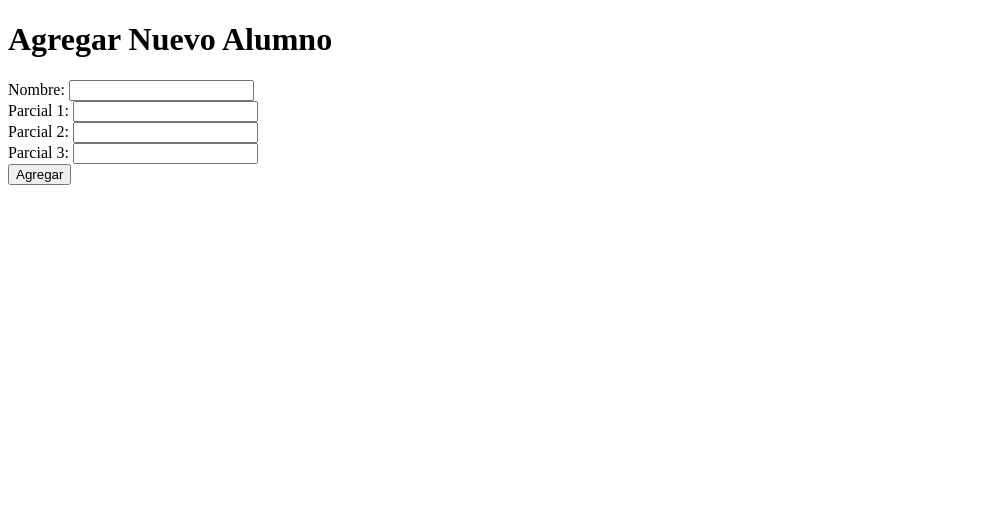
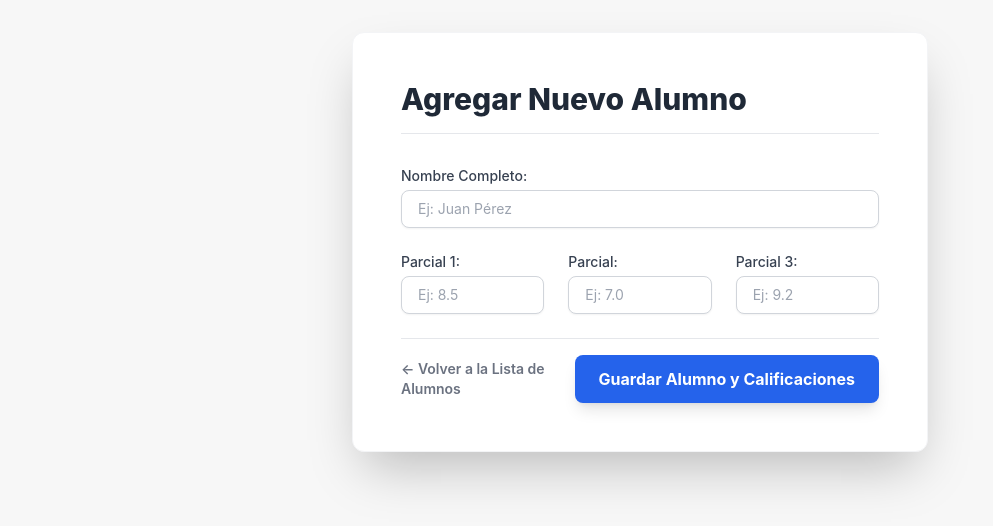
Before and after one commit to AlexMayoral221/Gestion-Alumnos-Calificaciones-PHP, a PHP site: page /agregar_alumno.php in a window 1280 px wide. Shown: the top 526 px of the page, without its empty margins (0-993 px from the left). Run offline with PHP 8.4, Linux system fonts and the light colour scheme; some libraries are stand-ins or nearby versions.

Commit message:
Update agregar_alumno.php

```diff
--- a/agregar_alumno.php
+++ b/agregar_alumno.php
@@ -1,27 +1,7 @@
-<!DOCTYPE html>
-<html>
-<head>
-    <title>Agregar Alumno</title>
-</head>
-<body>
-    <h1>Agregar Nuevo Alumno</h1>
-    <form action="agregar_alumno.php" method="post">
-        <label for="nombre">Nombre:</label>
-        <input type="text" id="nombre" name="nombre" required>
-        <br>
-        <label for="parcial1">Parcial 1:</label>
-        <input type="number" step="0.01" id="parcial1" name="parcial1" required>
-        <br>
-        <label for="parcial2">Parcial 2:</label>
-        <input type="number" step="0.01" id="parcial2" name="parcial2" required>
-        <br>
-        <label for="parcial3">Parcial 3:</label>
-        <input type="number" step="0.01" id="parcial3" name="parcial3" required>
-        <br>
-        <input type="submit" value="Agregar">
-    </form>
+<?php
+$mensaje_status = '';
+$tipo_status = '';
 
-    <?php
 if ($_SERVER["REQUEST_METHOD"] == "POST") {
     include 'bd.php';
 
@@ -30,24 +10,126 @@
     $parcial2 = $_POST['parcial2'];
     $parcial3 = $_POST['parcial3'];
 
-        $sql = "INSERT INTO alumnos (nombre) VALUES ('$nombre')";
-        if ($conn->query($sql) === TRUE) {
+    $conn->begin_transaction();
+    $exito_transaccion = true;
+
+    try {
+        $stmt_alumno = $conn->prepare("INSERT INTO alumnos (nombre) VALUES (?)");
+        $stmt_alumno->bind_param("s", $nombre);
+
+        if ($stmt_alumno->execute()) {
             $alumno_id = $conn->insert_id;
-            $sql_calificaciones = "INSERT INTO calificaciones (alumno_id, parcial1, parcial2, parcial3)
-                                   VALUES ($alumno_id, $parcial1, $parcial2, $parcial3)";
-            if ($conn->query($sql_calificaciones) === TRUE) {
-                echo "Nuevo alumno agregado con éxito";
+            $stmt_alumno->close();
+
+            $stmt_calificaciones = $conn->prepare("INSERT INTO calificaciones (alumno_id, parcial1, parcial2, parcial3)
+                                                   VALUES (?, ?, ?, ?)");
+            $stmt_calificaciones->bind_param("iddd", $alumno_id, $parcial1, $parcial2, $parcial3);
+
+            if (!$stmt_calificaciones->execute()) {
+                $exito_transaccion = false;
+                error_log("Error en calificaciones: " . $stmt_calificaciones->error);
+            }
+            $stmt_calificaciones->close();
+
         } else {
-                echo "Error: " . $sql_calificaciones . "<br>" . $conn->error;
+            $exito_transaccion = false;
+            error_log("Error en alumno: " . $stmt_alumno->error);
         }
+
+        if ($exito_transaccion) {
+            $conn->commit();
+            $mensaje_status = "¡Alumno <b>{$nombre}</b> y sus calificaciones se agregaron con éxito!";
+            $tipo_status = 'success';
         } else {
-            echo "Error: " . $sql . "<br>" . $conn->error;
+            $conn->rollback();
+            $mensaje_status = "Error al guardar el alumno. Por favor, revisa los logs.";
+            $tipo_status = 'error';
+        }
+    } catch (Exception $e) {
+        $conn->rollback();
+        $mensaje_status = "Ha ocurrido un error inesperado: " . $e->getMessage();
+        $tipo_status = 'error';
     }
 
     $conn->close();
-        header("Location: index.php");
-        exit;
 }
 ?>
+
+<!DOCTYPE html>
+<html lang="es">
+<head>
+    <meta charset="UTF-8">
+    <meta name="viewport" content="width=device-width, initial-scale=1.0">
+    <title>Agregar Alumno</title>
+    <script src="https://cdn.tailwindcss.com"></script>
+    <style>
+        body {
+            font-family: 'Inter', sans-serif;
+            background-color: #f7f7f7;
+        }
+    </style>
+</head>
+<body class="p-4 sm:p-8">
+    <div class="max-w-xl mx-auto bg-white p-8 md:p-12 shadow-2xl rounded-xl border border-gray-100">
+
+        <header class="mb-8">
+            <h1 class="text-3xl font-extrabold text-gray-800 border-b pb-4">
+                Agregar Nuevo Alumno
+            </h1>
+        </header>
+
+        <?php if ($mensaje_status): ?>
+        <div role="alert" class="p-4 rounded-lg mb-6 text-sm font-medium
+            <?php echo $tipo_status == 'success' ? 'bg-green-100 text-green-800 border border-green-300' : 'bg-red-100 text-red-800 border border-red-300'; ?>">
+            <?php echo $mensaje_status; ?>
+        </div>
+        <?php endif; ?>
+
+        <form action="agregar_alumno.php" method="post" class="space-y-6">
+
+            <div>
+                <label for="nombre" class="block text-sm font-medium text-gray-700 mb-1">Nombre Completo:</label>
+                <input type="text" id="nombre" name="nombre" required
+                       class="mt-1 block w-full px-4 py-2 border border-gray-300 rounded-lg shadow-sm focus:outline-none focus:ring-blue-500 focus:border-blue-500 transition duration-150 sm:text-sm"
+                       placeholder="Ej: Juan Pérez">
+            </div>
+
+            <div class="grid grid-cols-1 md:grid-cols-3 gap-6">
+
+                <div>
+                    <label for="parcial1" class="block text-sm font-medium text-gray-700 mb-1">Parcial 1:</label>
+                    <input type="number" step="0.01" min="0" max="10" id="parcial1" name="parcial1" required
+                           class="mt-1 block w-full px-4 py-2 border border-gray-300 rounded-lg shadow-sm focus:outline-none focus:ring-blue-500 focus:border-blue-500 transition duration-150 sm:text-sm"
+                           placeholder="Ej: 8.5">
+                </div>
+
+                <div>
+                    <label for="parcial2" class="block text-sm font-medium text-gray-700 mb-1">Parcial:</label>
+                    <input type="number" step="0.01" min="0" max="10" id="parcial2" name="parcial2" required
+                           class="mt-1 block w-full px-4 py-2 border border-gray-300 rounded-lg shadow-sm focus:outline-none focus:ring-blue-500 focus:border-blue-500 transition duration-150 sm:text-sm"
+                           placeholder="Ej: 7.0">
+                </div>
+
+                <div>
+                    <label for="parcial3" class="block text-sm font-medium text-gray-700 mb-1">Parcial 3:</label>
+                    <input type="number" step="0.01" min="0" max="10" id="parcial3" name="parcial3" required
+                           class="mt-1 block w-full px-4 py-2 border border-gray-300 rounded-lg shadow-sm focus:outline-none focus:ring-blue-500 focus:border-blue-500 transition duration-150 sm:text-sm"
+                           placeholder="Ej: 9.2">
+                </div>
+            </div>
+
+            <div class="flex flex-col sm:flex-row justify-between items-center pt-4 border-t mt-6">
+                <a href="index.php"
+                   class="mb-4 sm:mb-0 text-sm font-semibold text-gray-500 hover:text-gray-700 transition duration-150">
+                    ← Volver a la Lista de Alumnos
+                </a>
+
+                <input type="submit" value="Guardar Alumno y Calificaciones"
+                       class="cursor-pointer px-6 py-3 bg-blue-600 text-white font-bold rounded-lg shadow-lg hover:bg-blue-700 transition duration-300 transform hover:scale-[1.02] focus:outline-none focus:ring-4 focus:ring-blue-300 text-base">
+            </div>
+
+        </form>
+
+    </div>
 </body>
 </html>
```
Lines whose indentation alone changed are shown as unchanged.
